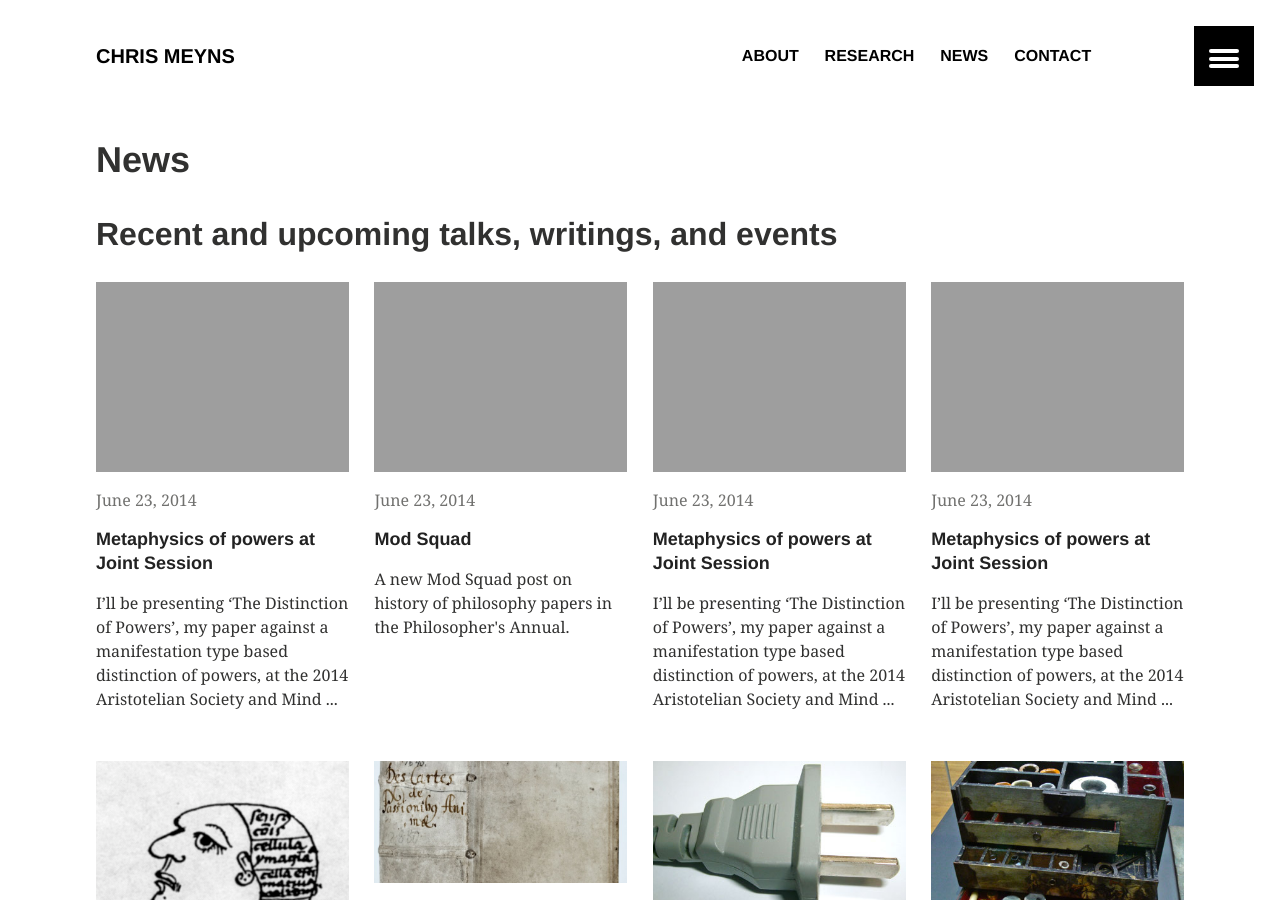
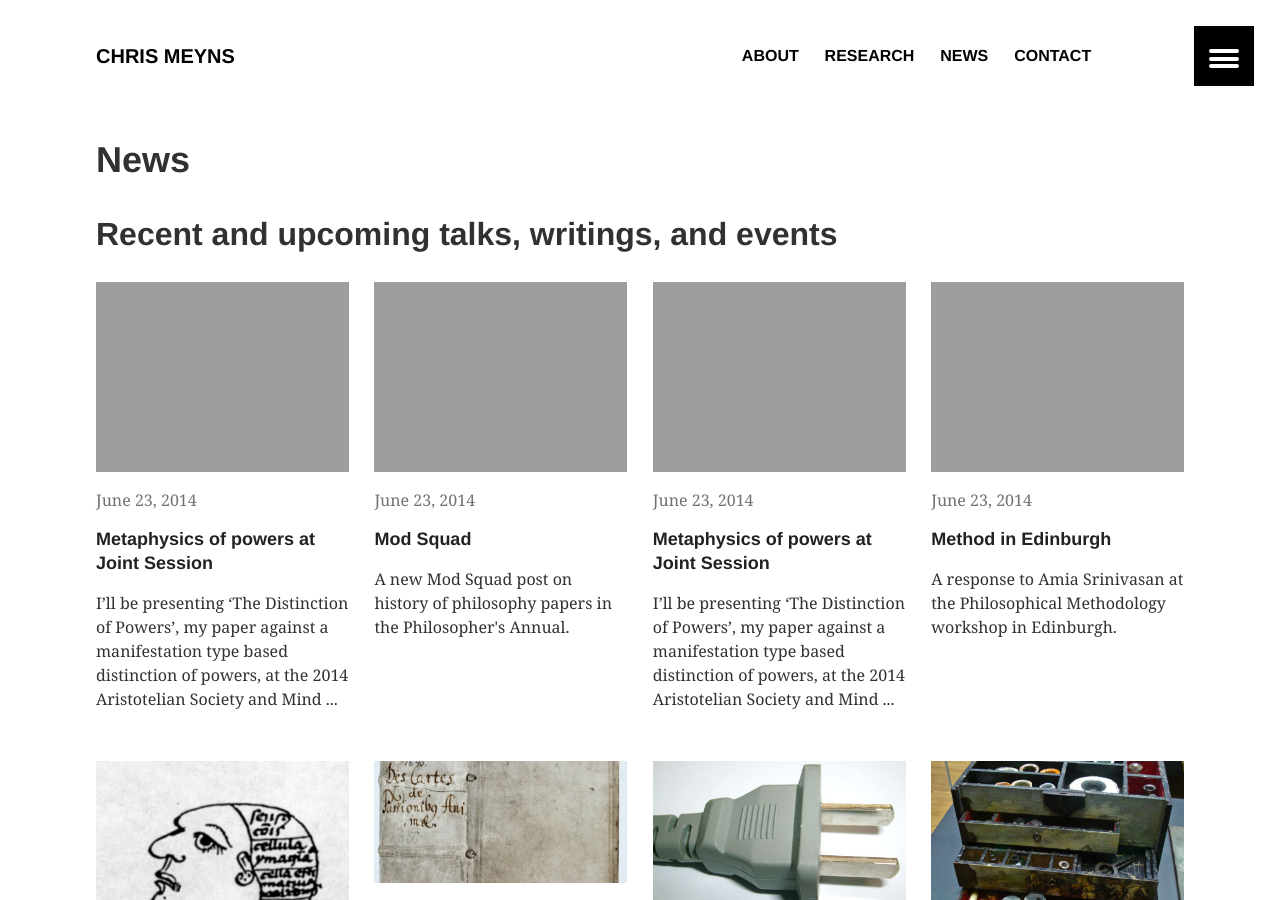
Before and after one commit to msteenhagen/csmeyns.github.io, a Jekyll site: the page built from articles/index.md, in a window 1280 px wide and 900 px high. Built offline with Jekyll 4.4.1, drawn with Linux system fonts in a browser that asks for light colours.

Commit message:
edinburgh picture

```diff
--- a/_posts/articles/2014-04-21-edinburgh14.md
+++ b/_posts/articles/2014-04-21-edinburgh14.md
@@ -1,16 +1,16 @@
 ---
 layout: article
-title: Metaphysics of powers at Joint Session
+title: Method in Edinburgh
 date: 2014-06-23T16:19:16-04:00
 ads: false
 modified:
 categories: articles
-excerpt: I’ll be presenting ‘The Distinction of Powers’, my paper against a manifestation type based distinction of powers, at the 2014 Aristotelian Society and Mind Association Joint Session.
+excerpt: A response to Amia Srinivasan at the Philosophical Methodology workshop in Edinburgh.
 tags: []
 image:
-  feature: branch-1600x800.jpg
-  teaser: joint.jpg
-  thumb:
+  feature: edinburgh-1600.jpg
+  teaser: edinburgh-400.jpg
+  thumb: edinburgh-120.jpg
 ---
 
 As Descartes knew, philosophers need to reflect on their methodology sometimes. This indeed we will do. On May 16 the Edinburgh Women in Philosophy Group hosts its annual Spring Workshop, which this year focuses on Philosophical Methodology.
```
Also changed, not shown: images/edinburgh-120.jpg (added), images/edinburgh-1600.jpg (added), images/edinburgh-400.jog.jpeg (added).
